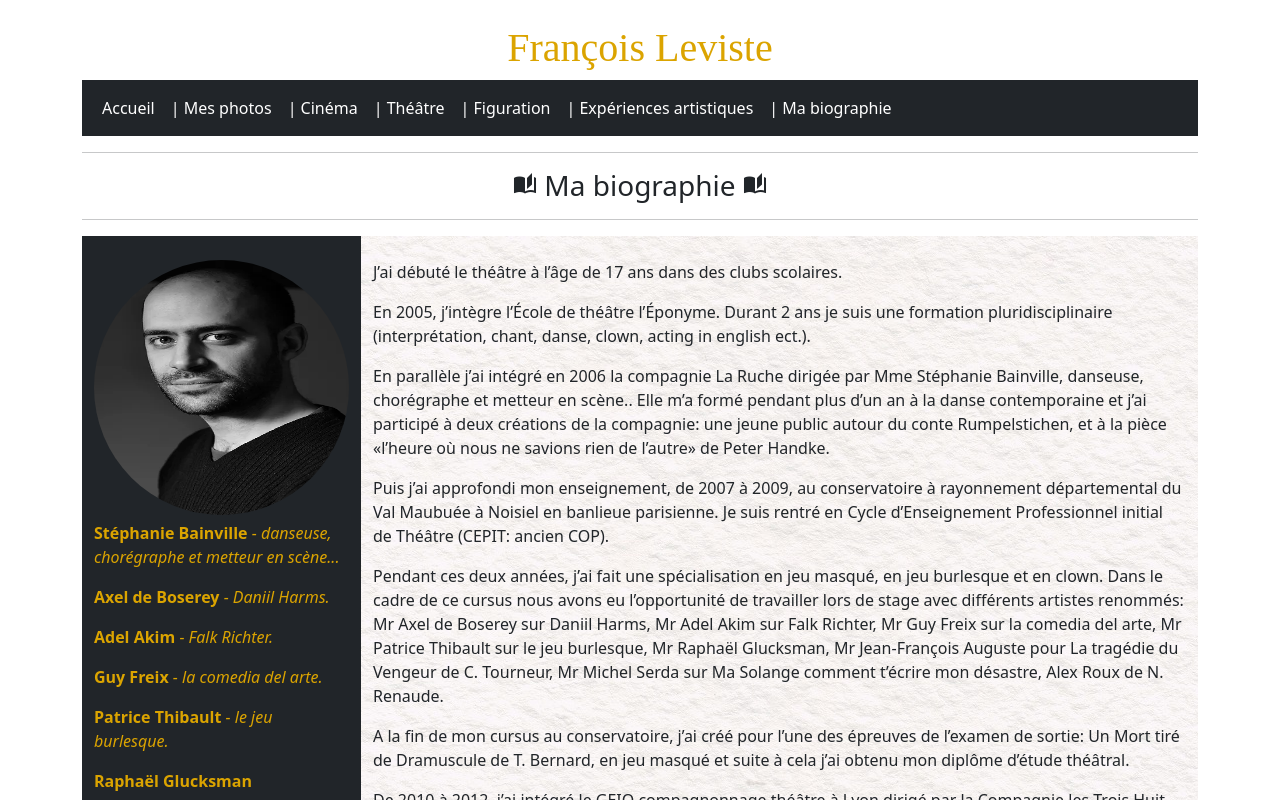
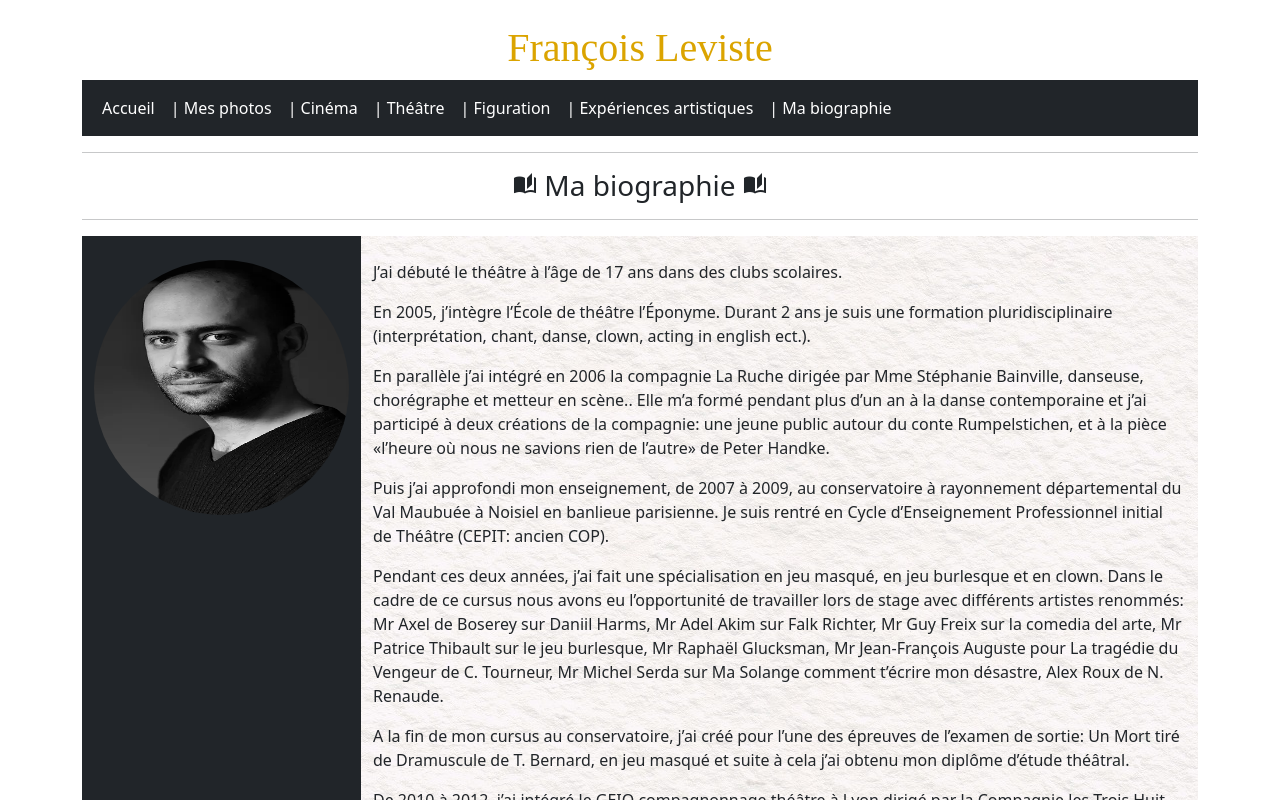
Before and after one commit to Mayska/actor, a Next.js app: page /bio in a window 1280 px wide. Shown: the top 800 px of the page. Built offline with nearby package versions, Linux system fonts and the light colour scheme; a web font is replaced by a local one.

Commit message:
Update mabio.tsx
Suppr boucle

```diff
--- a/components/mabio.tsx
+++ b/components/mabio.tsx
@@ -41,11 +41,7 @@ export default function Mabio() {
                             height="300"
                         />
                         <br />
-                        {contains.map(({ nom, realisation }) => {
-                            return (<>
-                                <p className="text-start fs-6 fw-lighter color"><span className="fw-bold">{nom}</span>{realisation != "" ? <span className="fst-italic"> - {realisation}</span> : ""} </p>
-                            </>)
-                        })}
+
                     </div>
                     <div className="col-9">
                         <br />
```
